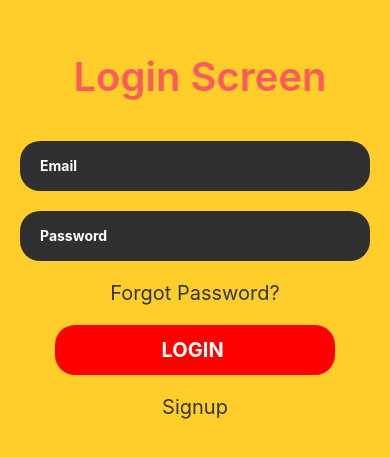
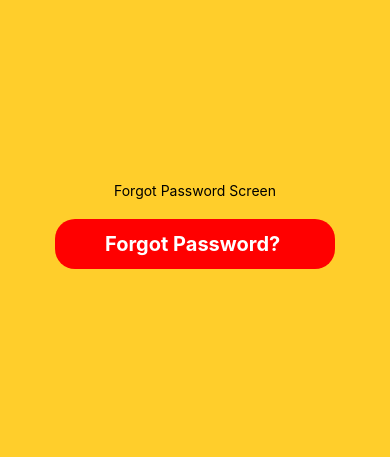
Before and after one commit to Vorontsov1/Rental_Car_App, a React Native app: screen / in a window 390 px wide. Shown: the part 187-644 px from the top of the page. Built offline with nearby package versions, Linux system fonts and the light colour scheme.

Commit message:
add_ForgotPassword

```diff
--- a/App.js
+++ b/App.js
@@ -12,8 +12,8 @@ const App = () => {
     <View style={styles.container}>
       {/* <HomeScreen /> */}
       {/* <CompanyScreen /> */}
-      <LoginScreen />
-      {/* <ForgotPasswordScreen /> */}
+      {/* <LoginScreen /> */}
+      <ForgotPasswordScreen />
       <StatusBar
         barStyle="light-content"
       />
--- a/components/ForgotPasswordScreen/ForgotPasswordScreen.js
+++ b/components/ForgotPasswordScreen/ForgotPasswordScreen.js
@@ -1,10 +1,14 @@
 import React from 'react';
-import {View, Text} from 'react-native';
+import { View, Text, TouchableOpacity } from 'react-native';
+import styles from './styles';
 
 const ForgotPasswordScreen = () => {
   return (
-    <View>
+    <View style={{flex: 1, justifyContent: 'center', alignItems: 'center'}}>
       <Text>Forgot Password Screen</Text>
+      <TouchableOpacity style={styles.loginBtn}>
+        <Text style={styles.loginText}>Forgot Password? </Text>
+      </TouchableOpacity>
     </View>
   );
 };
--- a/components/ForgotPasswordScreen/styles.js
+++ b/components/ForgotPasswordScreen/styles.js
@@ -0,0 +1,22 @@
+import {StyleSheet} from 'react-native';
+import colors from '../../app/config/colors';
+import SPACING from '../../app/config/SPACING';
+
+const styles = StyleSheet.create({
+  loginBtn: {
+    width: '80%',
+    backgroundColor: colors.red,
+    height: 50,
+    alignItems: 'center',
+    justifyContent: 'center',
+    borderRadius: SPACING * 2,
+    marginTop: SPACING * 2,
+    marginBottom: SPACING * 2,
+  },
+    loginText: {
+        color: colors.white,
+        fontSize: SPACING * 2,
+        fontWeight: 'bold',
+  },
+});
+export default styles;
```
